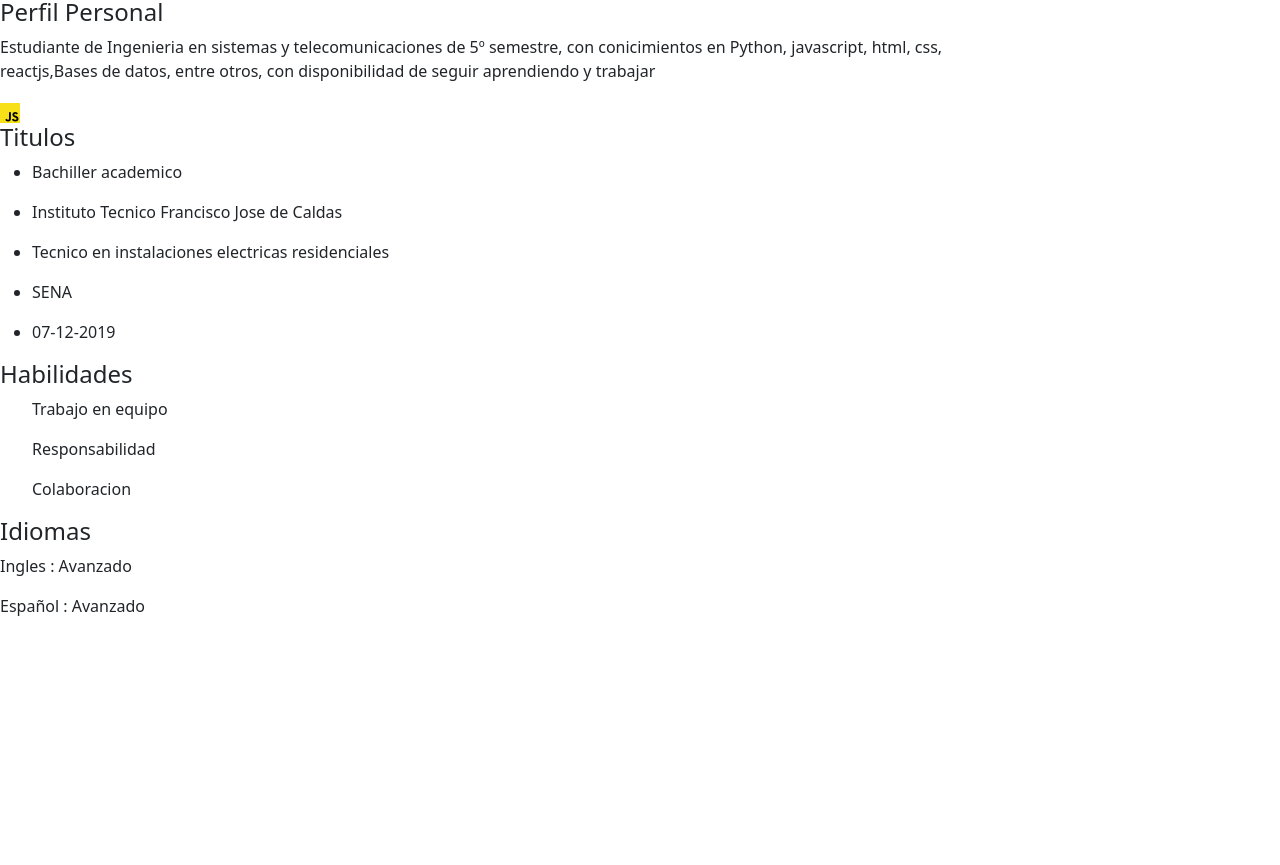
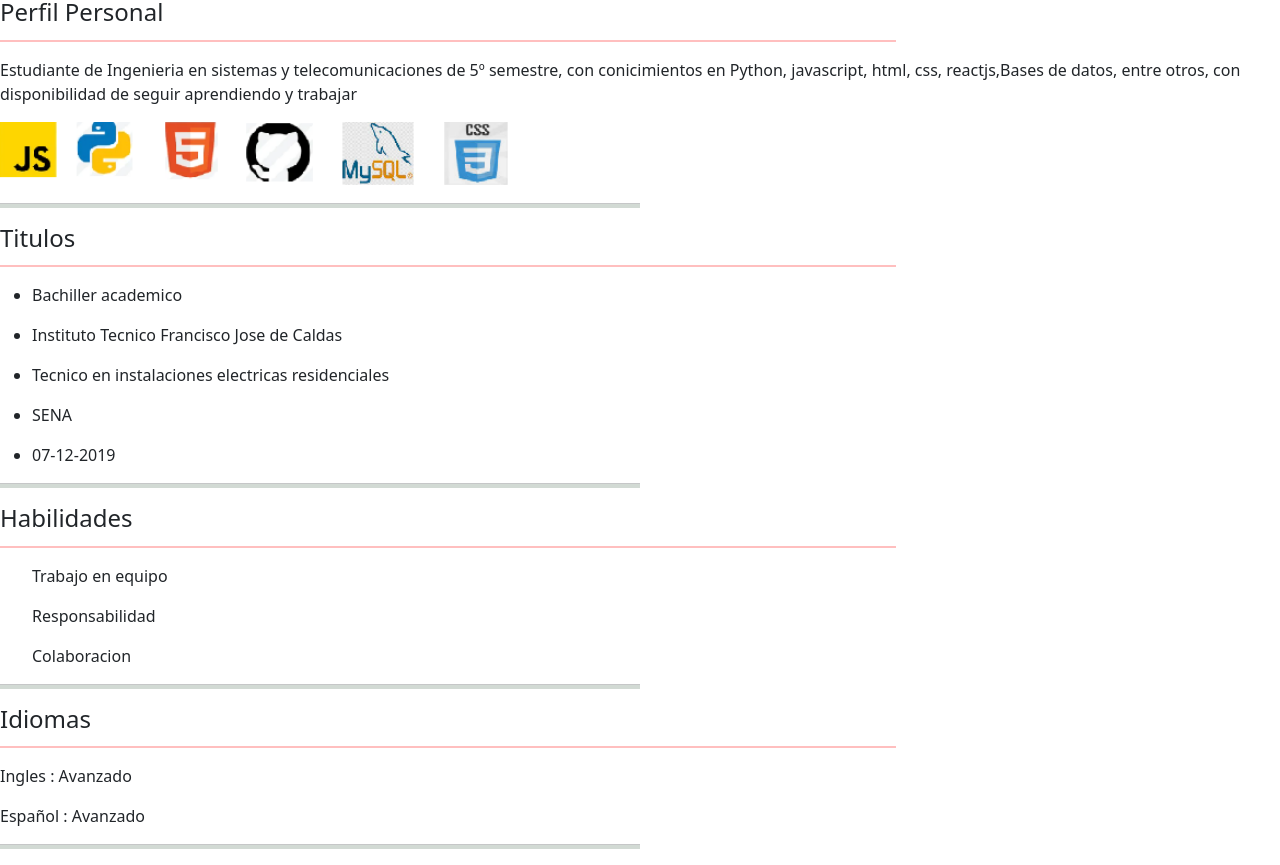
Before and after one commit to Edwincamilovalencia/curriculum, a React (Create React App) app: page / in a window 1280 px wide. Shown: the part 506-1371 px from the top of the page. Before the commit the page ends 1140 px from the top, so only its background shows below. Built offline with nearby package versions, Linux system fonts and the light colour scheme.

Commit message:
estilos css

```diff
--- a/src/App.css
+++ b/src/App.css
@@ -2,14 +2,27 @@
   background-color: #EAFFD5;
   border: 1px solid #d9d9d9;
   text-align: center;
-  border-radius: 15px;
+  border-radius: 25px;
 }
 .information--aboutMe{
-  max-width: 80%;
+
 }
 .imagen--picture{
   width: 15%;
 }
 .logos--aplicaciones{
-  width: 2%;
+  width: 40%;
 }
+.linea--hr1{
+  margin-top: 1%;
+  border: 1px
+  solid red;
+  height: 2px;
+  width: 70%;
+
+}
+.linea--hr2{
+  height: 5px;
+  width: 50%;
+  background-color: rgb(78, 110, 88);
+}
--- a/src/App.js
+++ b/src/App.js
@@ -1,7 +1,7 @@
 import 'bootstrap/dist/css/bootstrap.min.css';
 import './App.css';
 import miCara from './components/imagenes/WhatsApp Image 2023-05-11 at 11.02.58 AM.jpeg'
-import logos from './components/imagenes/Unofficial_JavaScript_logo_2.svg.png'
+import logos from './components/imagenes/tecnologias.png'
 
 function PersonalInfo(props) {
   return (
@@ -20,10 +20,12 @@ function AboutMeDes(props) {
   return (
     <div className='information--aboutMe'>
       <h4>{props.aboutMe}</h4>
+      <hr className='linea--hr1'/>
       <p>{props.text}</p>
       <img className='logos--aplicaciones'
        src={logos} alt=' '
        />
+       <hr className='linea--hr2'/>
     </div>
   );
 }
@@ -31,6 +33,7 @@ function Titles(props){
   return(
     <div className='information--degrees'>
       <h4>{props.titles}</h4>
+      <hr className='linea--hr1'/>
       <ul>
         <li><p>{props.degree1}</p></li>
         <li><p>{props.school1}</p></li>
@@ -38,6 +41,7 @@ function Titles(props){
         <li><p>{props.school2}</p></li>
         <li><p>{props.date}</p></li>
       </ul>
+      <hr className='linea--hr2'/>
     </div>
   );
 }
@@ -45,11 +49,13 @@ function Habilities(props){
   return(
     <div className='information--habilities'>
       <h4>{props.Habilities}</h4>
+      <hr className='linea--hr1'/>
       <ul>
         <p>{props.workGroup}</p>
         <p>{props.responsability}</p>
         <p>{props.collaboration}</p>
       </ul>
+      <hr className='linea--hr2'/>
     </div>
   );
 }
@@ -57,8 +63,10 @@ function Languages(props){
   return(
     <div className='information--languages'>
       <h4>{props.languages}</h4>
+      <hr className='linea--hr1'/>
       <p>{props.Spanish}</p>
       <p>{props.English}</p>
+      <hr className='linea--hr2'/>
     </div>
 
   );
```
Also changed, not shown: src/components/imagenes/tecnologias.png (added).
